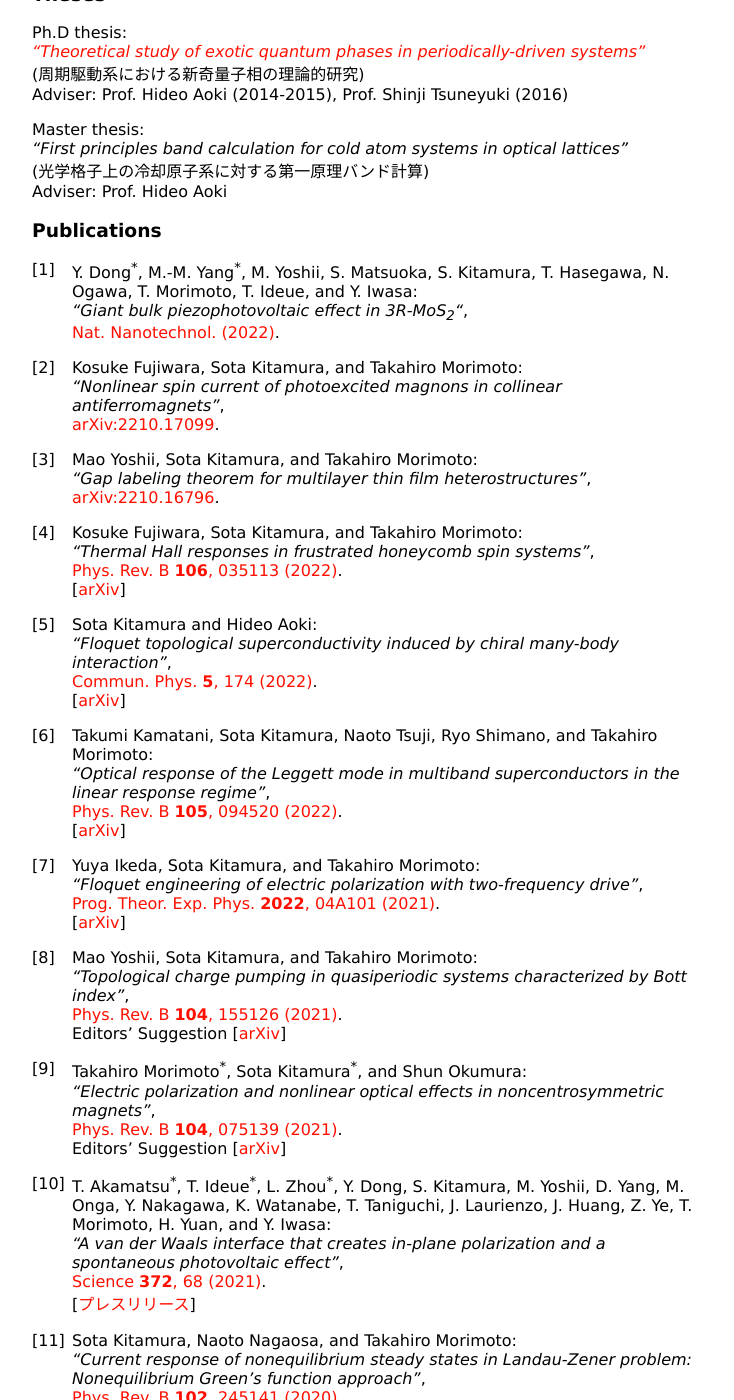
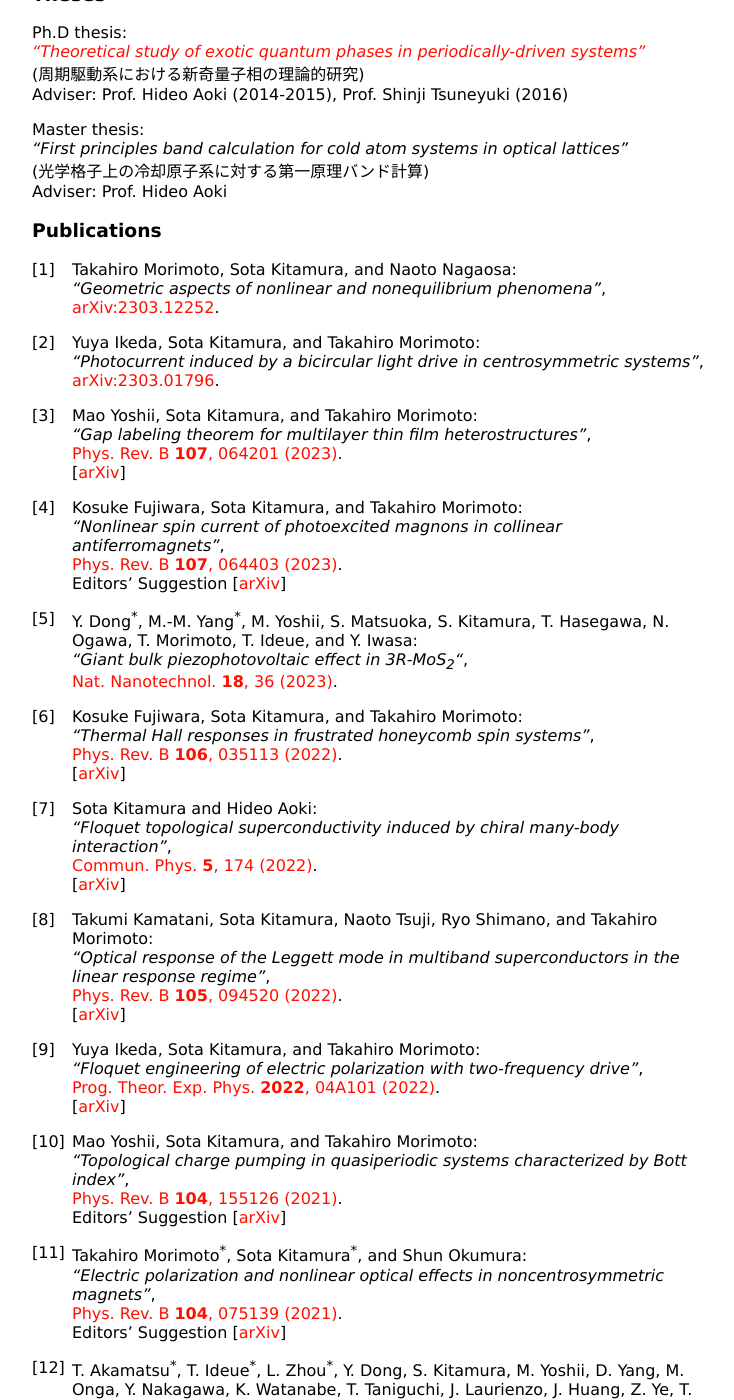
Before and after one commit to sotaph/sotaph.github.io, a Jekyll site: the page built from index.md, in a window 1280 px wide and 1400 px high, scrolled down 866 px. Shown: the whole window, without its empty margins (258-992 px from the left). Built offline with Jekyll 4.4.1, drawn with Linux system fonts in a browser that asks for light colours; nearby versions of some CDN libraries; formulas are drawn with MathJax 3; a style sheet for code colours, icons or effects is not loaded; some of the changed text lies outside the part shown.

Commit message:
updated publist

```diff
--- a/index.md
+++ b/index.md
@@ -51,18 +51,27 @@ Adviser: Prof. Hideo Aoki
 
 ### Publications
 
+1. Takahiro Morimoto, Sota Kitamura, and Naoto Nagaosa:
+_"Geometric aspects of nonlinear and nonequilibrium phenomena"_,
+[arXiv:2303.12252](https://arxiv.org/abs/2303.12252).
+
+1. Yuya Ikeda, Sota Kitamura, and Takahiro Morimoto:
+_"Photocurrent induced by a bicircular light drive in centrosymmetric systems"_,
+[arXiv:2303.01796](https://arxiv.org/abs/2303.01796).
+
+1. Mao Yoshii, Sota Kitamura, and Takahiro Morimoto:
+_"Gap labeling theorem for multilayer thin film heterostructures"_,
+[Phys. Rev. B **107**, 064201 (2023)](https://journals.aps.org/prb/abstract/10.1103/PhysRevB.107.064201).
+[[arXiv](https://arxiv.org/abs/2210.16796)]
+
+1. Kosuke Fujiwara, Sota Kitamura, and Takahiro Morimoto:
+_"Nonlinear spin current of photoexcited magnons in collinear antiferromagnets"_,
+[Phys. Rev. B **107**, 064403 (2023)](https://journals.aps.org/prb/abstract/10.1103/PhysRevB.107.064403).
+Editors’ Suggestion [[arXiv](https://arxiv.org/abs/2210.17099)]
 
 1. Y. Dong<sup>\*</sup>, M.-M. Yang<sup>\*</sup>, M. Yoshii, S. Matsuoka, S. Kitamura, T. Hasegawa, N. Ogawa, T. Morimoto, T. Ideue, and Y. Iwasa:
 _"Giant bulk piezophotovoltaic effect in 3R-MoS<sub>2</sub>"_,
-[Nat. Nanotechnol. (2022)](https://doi.org/10.1038/s41565-022-01252-8).
-
-1. Kosuke Fujiwara, Sota Kitamura, and Takahiro Morimoto:
-_"Nonlinear spin current of photoexcited magnons in collinear antiferromagnets"_,
-[arXiv:2210.17099](https://arxiv.org/abs/2210.17099).
-
-1. Mao Yoshii, Sota Kitamura, and Takahiro Morimoto:
-_"Gap labeling theorem for multilayer thin film heterostructures"_,
-[arXiv:2210.16796](https://arxiv.org/abs/2210.16796).
+[Nat. Nanotechnol. **18**, 36 (2023)](https://doi.org/10.1038/s41565-022-01252-8).
 
 1. Kosuke Fujiwara, Sota Kitamura, and Takahiro Morimoto:
 _"Thermal Hall responses in frustrated honeycomb spin systems"_,
@@ -81,7 +90,7 @@ _"Optical response of the Leggett mode in multiband superconductors in the linea
 
 1. Yuya Ikeda, Sota Kitamura, and Takahiro Morimoto:
 _"Floquet engineering of electric polarization with two-frequency drive"_,
-[Prog. Theor. Exp. Phys. **2022**, 04A101 (2021)](https://doi.org/10.1093/ptep/ptab127).
+[Prog. Theor. Exp. Phys. **2022**, 04A101 (2022)](https://doi.org/10.1093/ptep/ptab127).
 [[arXiv](https://arxiv.org/abs/2106.09930)]
 
 1. Mao Yoshii, Sota Kitamura, and Takahiro Morimoto:
@@ -160,6 +169,12 @@ _"Interaction-Driven Topological Insulator in Fermionic Cold Atoms on an Optical
 [[arXiv](https://arxiv.org/abs/1411.3345)]
 
 
+### 和文解説
+
+1. 北村想太,
+"周期駆動量子系の物理",
+[物性若手夏の学校テキスト **1**, 81 (2023)](https://doi.org/10.57393/natsugaku.1.0_81).
+
 
 
 ### 担当講義
```
